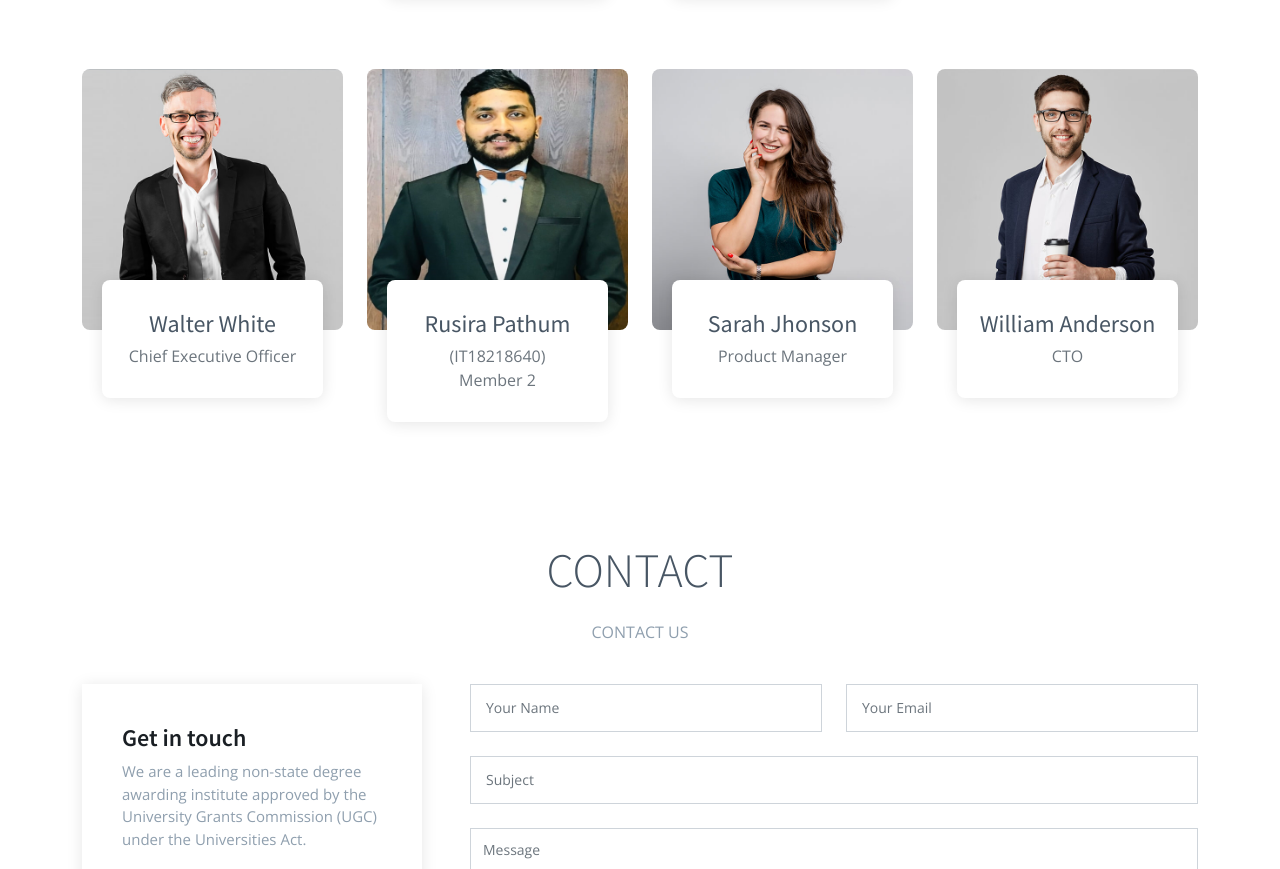
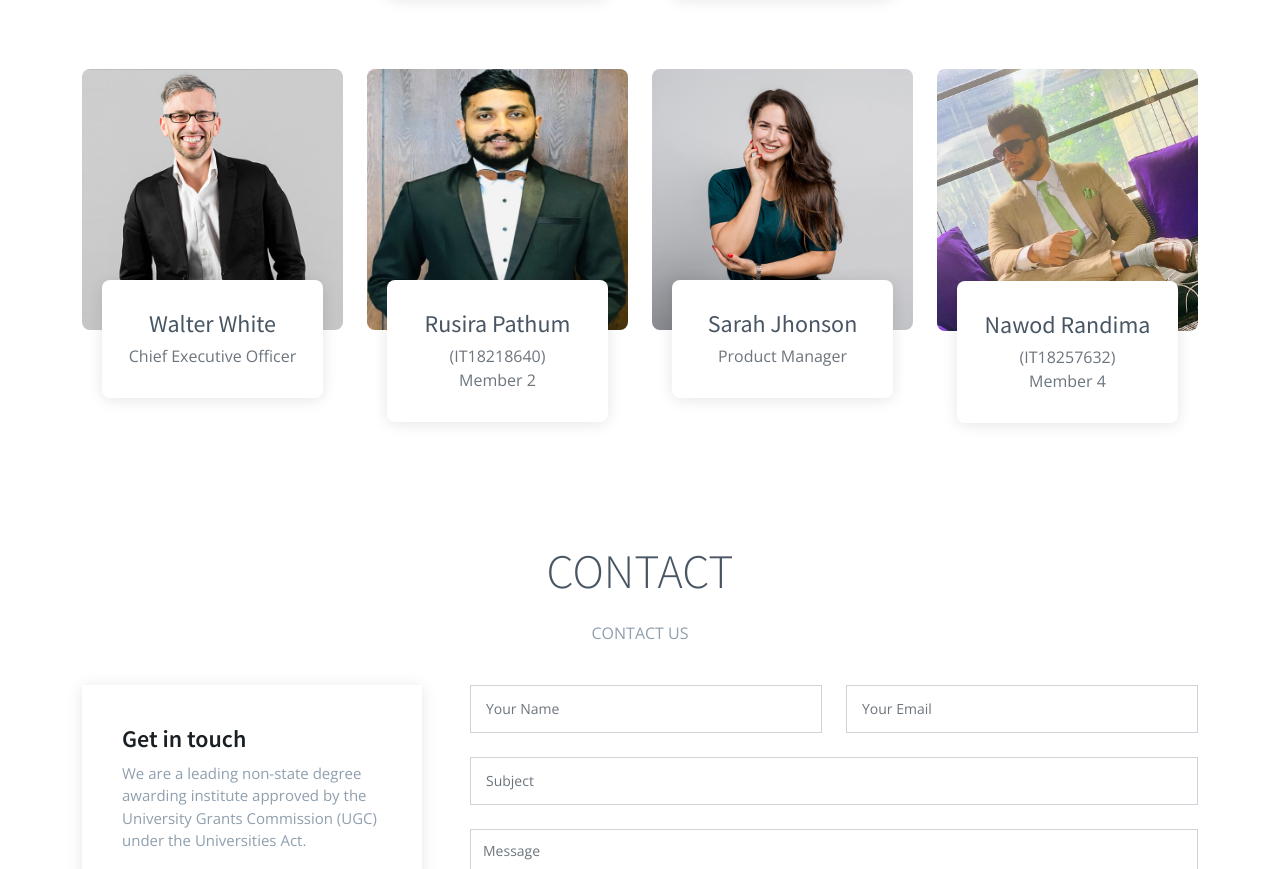
Before and after one commit to ktneranga/HelplyWeb, a plain HTML site: page index.html in a window 1280 px wide. Shown: the part 4805-5674 px from the top of the page. Drawn offline with nearby package versions, Linux system fonts and the light colour scheme.

Commit message:
change profile pic

```diff
--- a/index.html
+++ b/index.html
@@ -1149,7 +1149,7 @@
           <div class="col-xl-3 col-md-6 d-flex" data-aos="zoom-in" data-aos-delay="600">
             <div class="team-member">
               <div class="member-img">
-                <img src="assets/img/team/team-3.jpg" class="img-fluid" alt="">
+                <img src="assets/img/team/nawod.jpeg" class="img-fluid" alt="" >
               </div>
               <div class="member-info">
                 <div class="social">
@@ -1158,8 +1158,9 @@
                   <a href=""><i class="bi bi-instagram"></i></a>
                   <a href=""><i class="bi bi-linkedin"></i></a>
                 </div>
-                <h4>William Anderson</h4>
-                <span>CTO</span>
+                <h4>Nawod Randima</h4>
+                <span>(IT18257632)</span>
+                <span>Member 4</span>
               </div>
             </div>
           </div>
```
Also changed, not shown: assets/img/team/nawod.jpeg (added).
